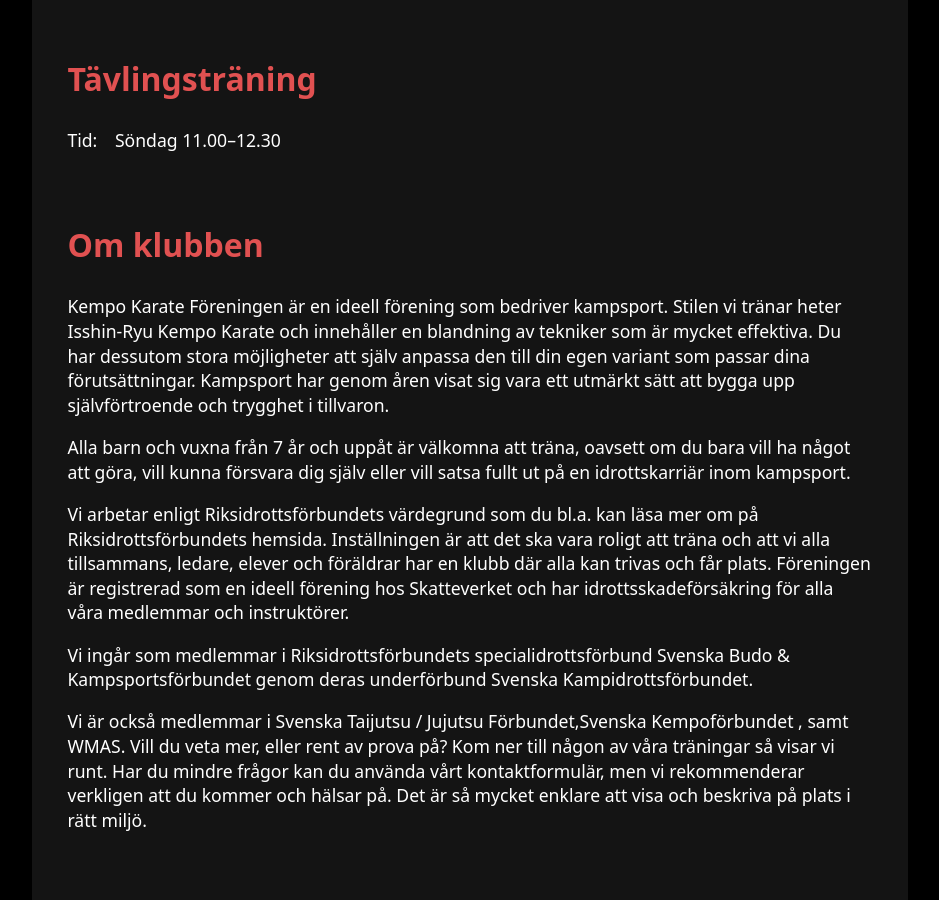
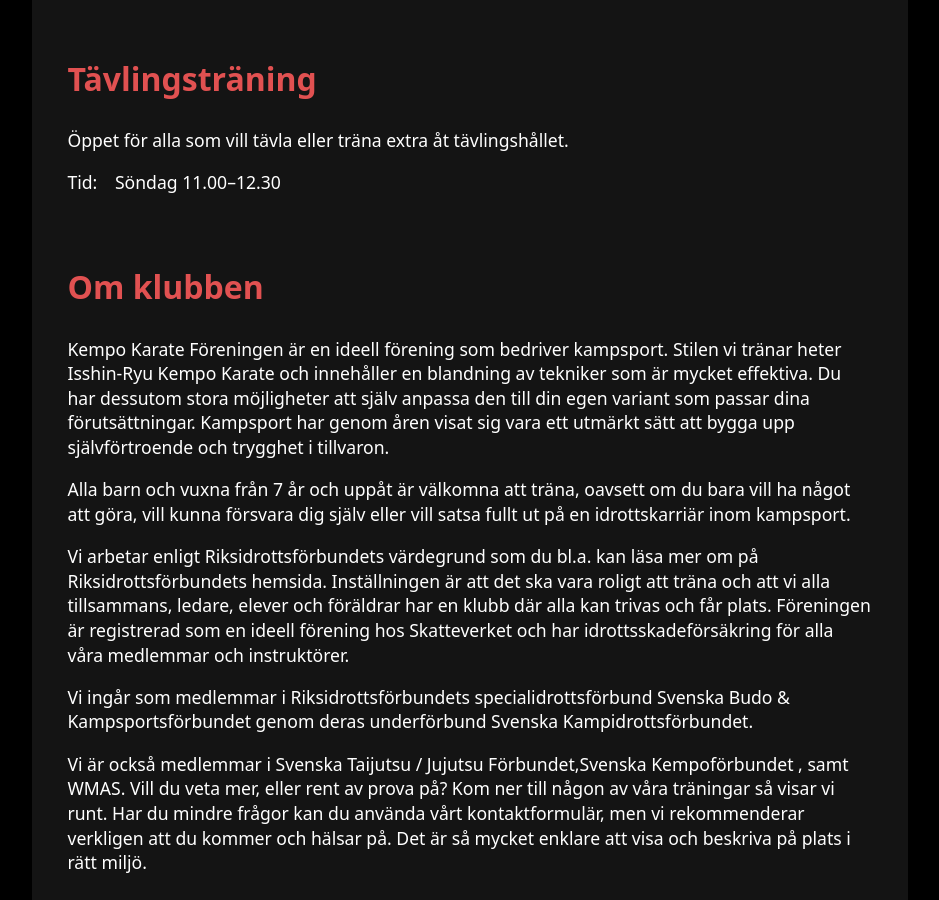
Before and after one commit to kempokarate/kempokarate.github.io, a plain HTML site: page index.html in a window 1280 px wide. Shown: the part 960-1860 px from the top of the page, without its empty margins (170-1109 px from the left). Drawn offline with Linux system fonts and the light colour scheme; a web font is replaced by a local one.

Commit message:
Clarify Sunday training

```diff
--- a/index.html
+++ b/index.html
@@ -96,6 +96,10 @@
 
             <article>
                 <h2>Tävlingsträning</h2>
+
+                <p>
+                    Öppet för alla som vill tävla eller träna extra åt tävlingshållet.
+                </p>
 
                 <dl>
                     <dt>Tid</dt>
```
